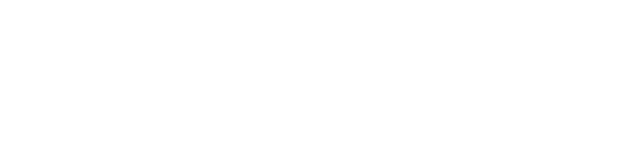
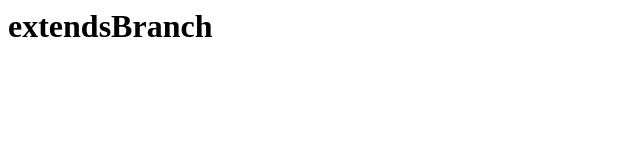
Before and after one commit to u2thewest/opentutorials_git_u2, a plain HTML site: page index.html in a window 1280 px wide. Shown: the whole page, without its empty margins (0-640 px from the left). Drawn offline with Linux system fonts and the light colour scheme.

Commit message:
extendsBranch h1태그 삽입

```diff
--- a/index.html
+++ b/index.html
@@ -1,2 +1,7 @@
 <html>
+	<head>
+	</head>
+	<body>
+		<h1>extendsBranch</h1>
+	</body>
 </html>
```
